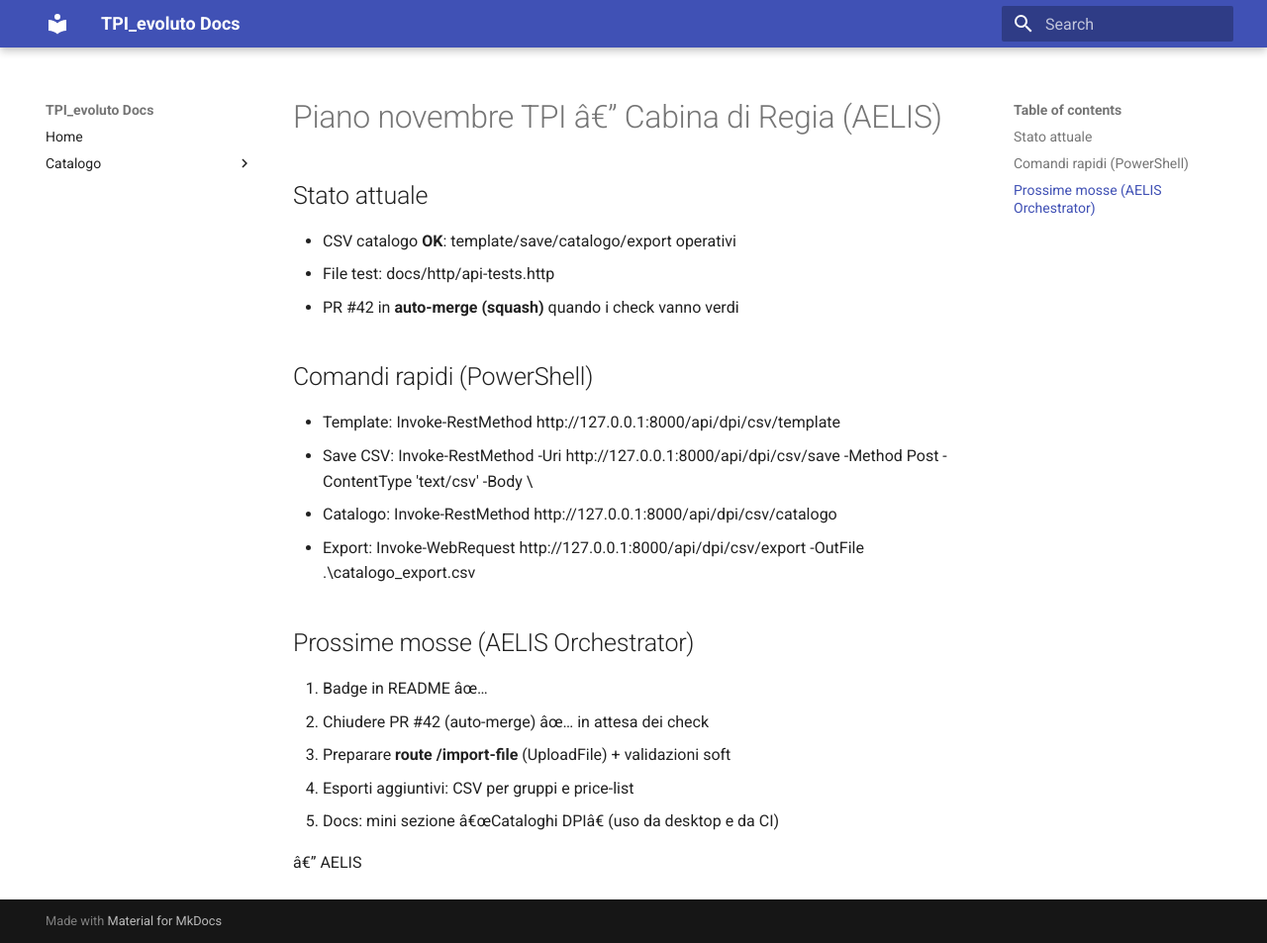
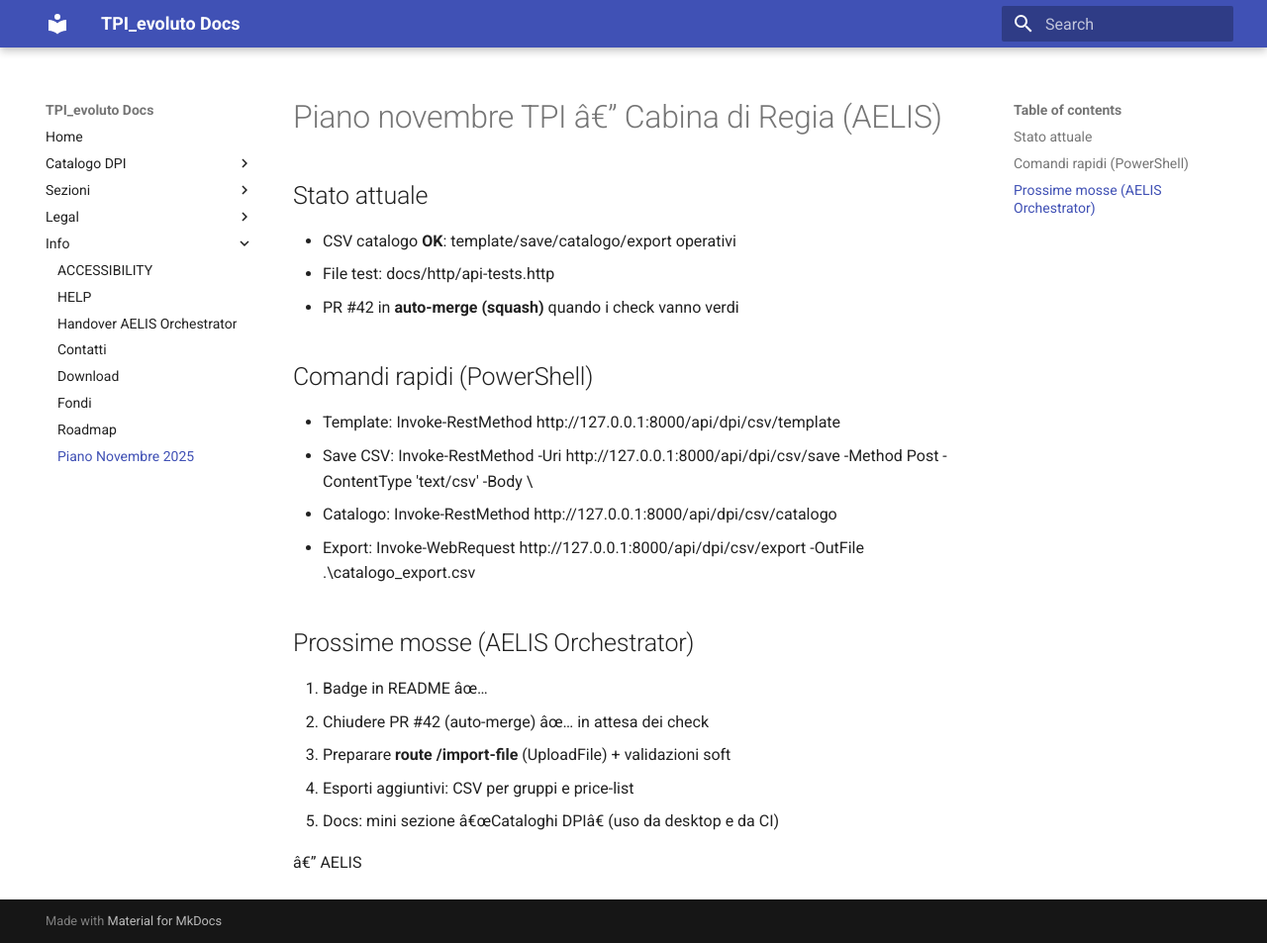
Before and after one commit to aicreator76/TPI_evoluto, an MkDocs documentation site: the page built from docs/piani/2025-11_piano-novembre-TPI.md, in a window 1280 px wide and 953 px high. Shown: the whole window at 99% size. Built offline with MkDocs 1.6.1 and Material for MkDocs 9.7.7, drawn with Linux system fonts in a browser that asks for light colours.

Commit message:
docs(mkdocs): strict build with full nav (0 warnings)

```diff
--- a/mkdocs.yml
+++ b/mkdocs.yml
@@ -4,8 +4,31 @@
   name: material
 plugins:
   - search
+  - git-revision-date-localized:
+      fallback_to_build_date: true
+strict: true
+
 nav:
   - Home: index.md
-  - Catalogo:
-    - Overview: catalogo/index.md
-    - Endpoint HTTP: http/catalogo_endpoints.md
+  - Catalogo DPI:
+      - Overview: catalogo/index.md
+      - Endpoint HTTP: http/catalogo_endpoints.md
+      - Checklist Go Live: catalogo/checklist_go_live.md
+      - Flutter TODO: frontend/catalogo_flutter_todo.md
+  - Sezioni:
+      - DPI: moduli/dpi.md
+      - IKAR: moduli/ikar.md
+      - Impianti: moduli/impianti.md
+      - Inox Kanban: moduli/inox_kanban.md
+  - Legal:
+      - Privacy: legal/privacy.md
+      - Cookie: legal/cookie.md
+  - Info:
+      - ACCESSIBILITY: ACCESSIBILITY.md
+      - HELP: HELP.md
+      - Handover AELIS Orchestrator: Handover_AELIS_Orchestrator.md
+      - Contatti: contatti.md
+      - Download: download.md
+      - Fondi: fondi.md
+      - Roadmap: roadmap.md
+      - Piano Novembre 2025: piani/2025-11_piano-novembre-TPI.md
```
